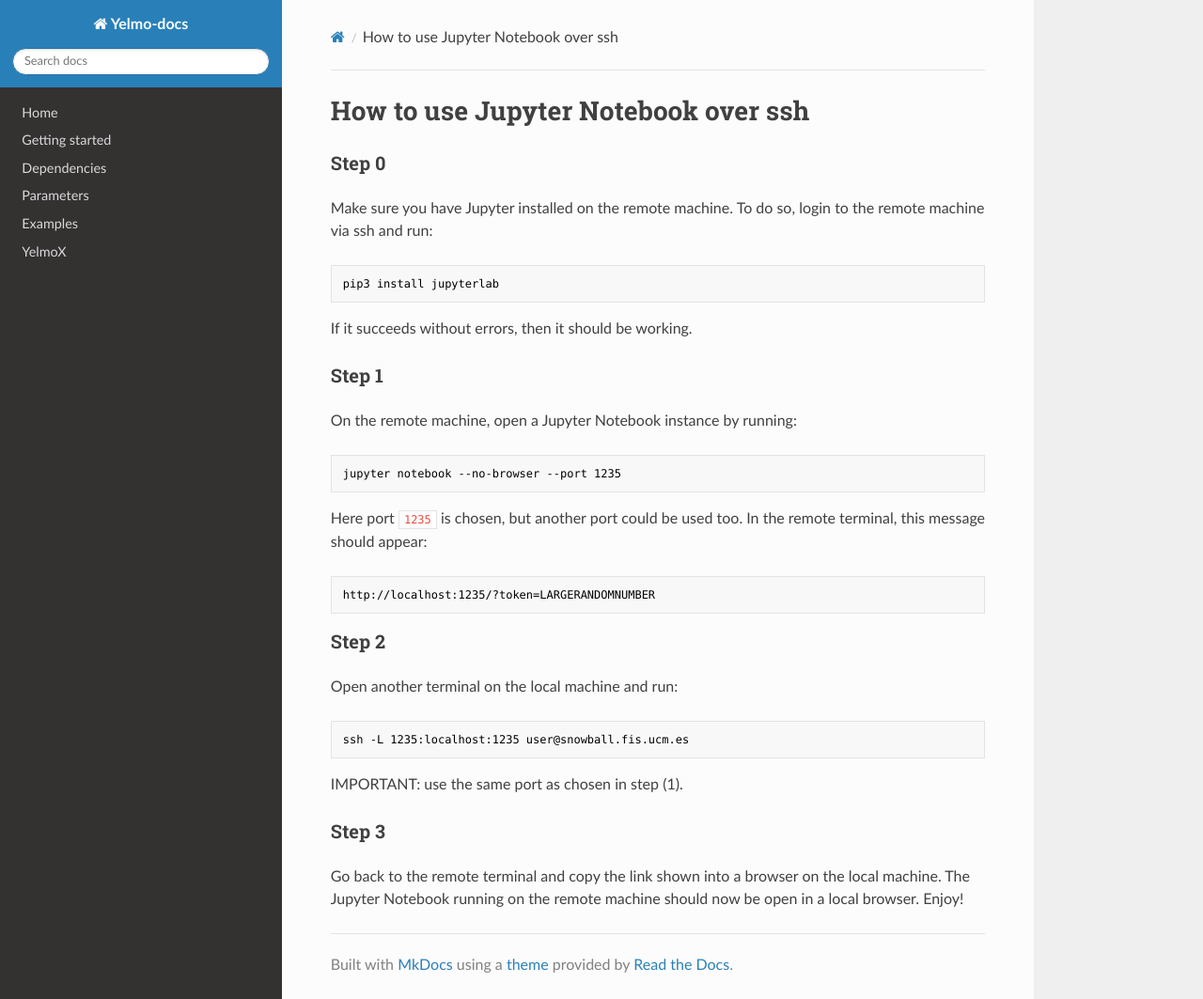
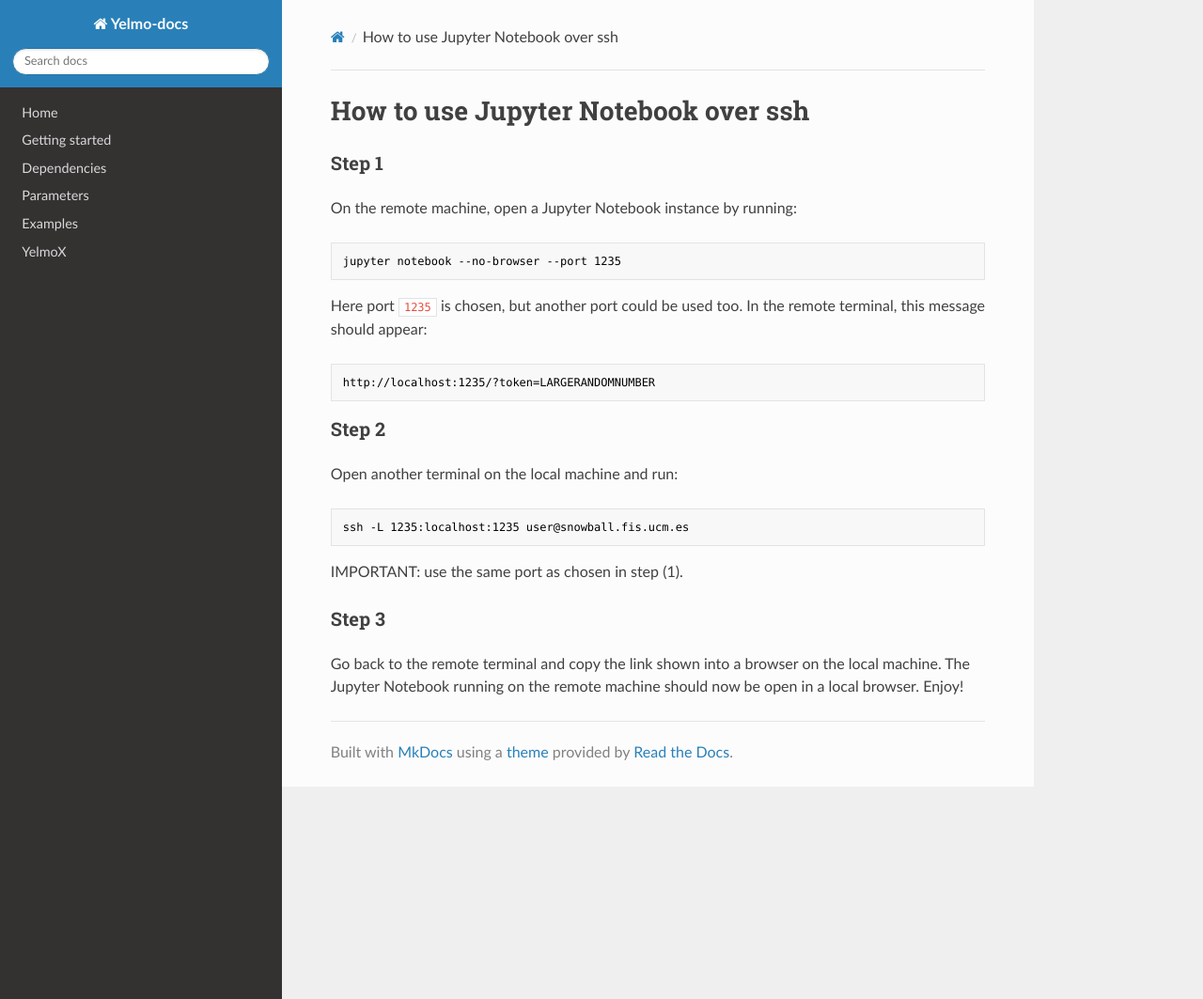
Before and after one commit to palma-ice/yelmo-docs, an MkDocs documentation site: the page built from docs/jupyter-over-ssh.md, in a window 1280 px wide and 1063 px high. Shown: the whole window at 94% size. Built offline with MkDocs 1.6.1, drawn with Linux system fonts in a browser that asks for light colours; nearby versions of some CDN libraries.

Commit message:
Update ssh instructions.

````diff
--- a/docs/jupyter-over-ssh.md
+++ b/docs/jupyter-over-ssh.md
@@ -1,15 +1,4 @@
 # How to use Jupyter Notebook over ssh
-
-### Step 0
-
-Make sure you have Jupyter installed on the remote machine.
-To do so, login to the remote machine via ssh and run:
-
-```bash
-pip3 install jupyterlab
-```
-
-If it succeeds without errors, then it should be working.
 
 ### Step 1
 
````
